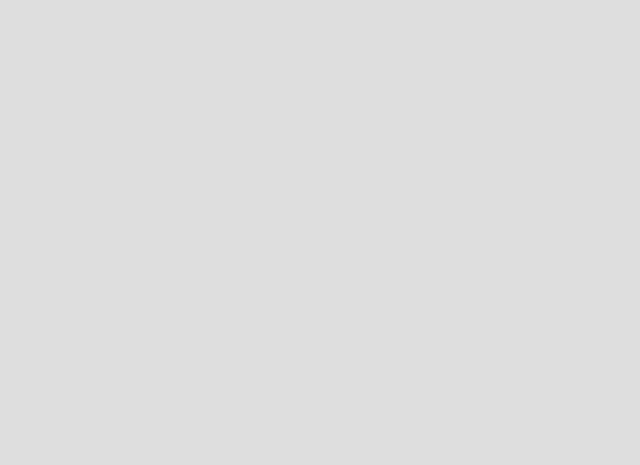
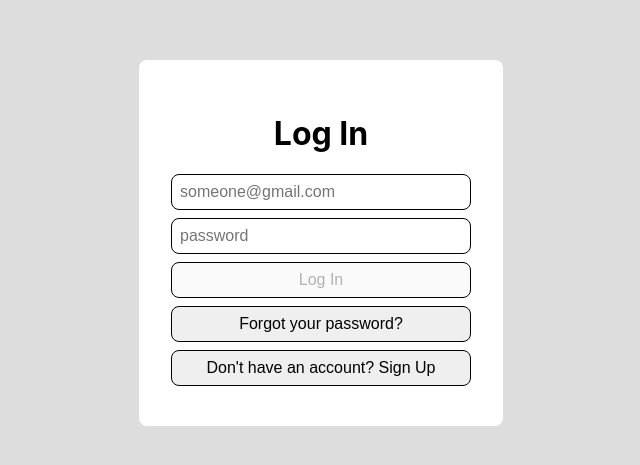
Before and after one commit to MehdiDissem/React-Auth-JWT, a React (Create React App) app in the folder front-end/: page /login in a window 1280 px wide. Shown: the part 157-622 px from the top of the page, without its empty margins (319-959 px from the left). Built offline with nearby package versions, Linux system fonts and the light colour scheme.

Commit message:
login signup done

```diff
--- a/front-end/src/Routes.js
+++ b/front-end/src/Routes.js
@@ -1,5 +1,6 @@
 import { BrowserRouter as Router, Route, Switch } from 'react-router-dom';
 import { UserInfoPage } from './pages/UserInfoPage';
+import { LogInPage } from './pages/LoginPage';
 
 export const Routes = () => {
     return (
@@ -8,6 +9,9 @@ export const Routes = () => {
                 <Route path="/" exact>
                     <UserInfoPage />
                 </Route>
+                <Route path="/login">
+                    <LogInPage/>
+                </Route>
             </Switch>
         </Router>
     );
--- /dev/null
+++ b/front-end/src/pages/LoginPage.js
@@ -0,0 +1,25 @@
+import {useState} from 'react'
+import {useHistory} from 'react-router-dom'
+
+export const LogInPage=()=>{
+    const [errorMessage,setErrorMessage]=useState('')
+    const [emailValue,setEmailValue]=useState('')
+    const [passwordValue,setPasswordValue]=useState('')
+    const history = useHistory()
+
+    const onLogInClicked = async ()=>{
+        alert('log in not implemented yet')
+    }
+
+    return (
+        <div className="content-container">
+            <h1>Log In</h1>
+            {errorMessage && <div className="fail">{errorMessage}</div>}
+            <input value={emailValue} onChange={e=> setEmailValue(e.target.value)} placeholder ="someone@gmail.com"/>
+            <input value ={passwordValue} onChange = {e=>setPasswordValue(e.target.value)} type="password" placeholder="password"/>
+            <button disabled ={!emailValue || !passwordValue} onClick={onLogInClicked}>Log In</button>
+            <button onClick={()=> history.push('/forgot-password')}>Forgot your password?</button>
+            <button onClick={()=> history.push('/signup')}>Don't have an account? Sign Up</button>
+        </div>
+    )
+}
```
Also changed, not shown: front-end/src/pages/SignUpPage.js (added, +26 -0 lines).
